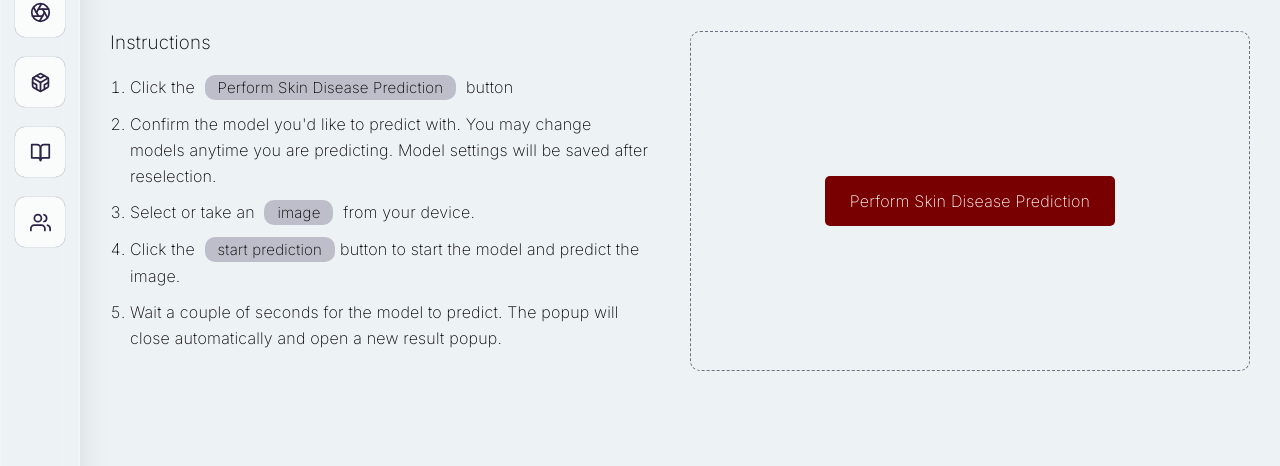
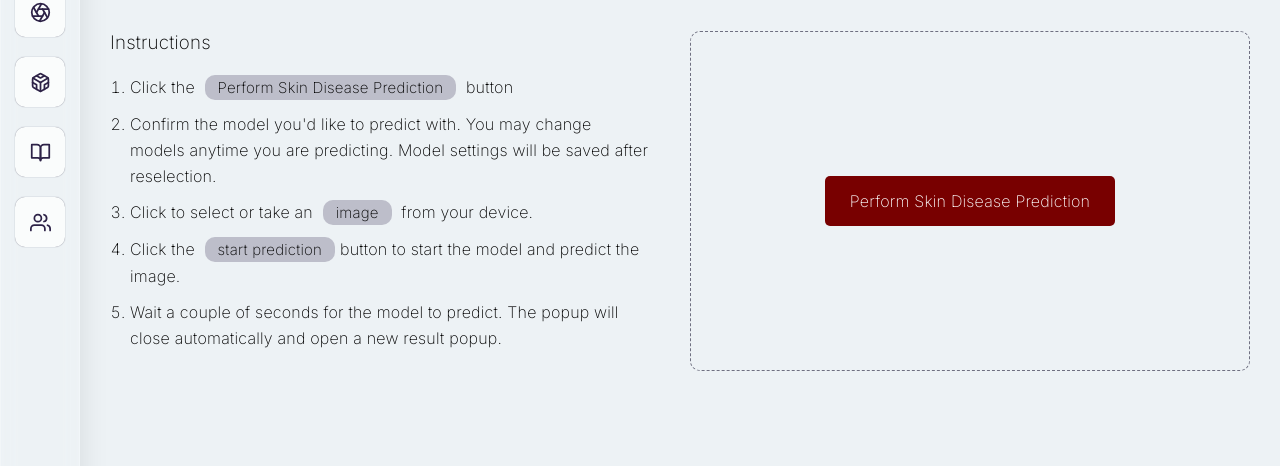
Before and after one commit to ameibrahim/SkinConditions, a PHP site: page /predict.php in a window 1280 px wide. Shown: the part 198-664 px from the top of the page. Run offline with PHP 8.4, Linux system fonts and the light colour scheme; data that the repository does not hold is empty.

Commit message:
Message Change

```diff
--- a/components/predictionOverlay.php
+++ b/components/predictionOverlay.php
@@ -23,7 +23,7 @@
 
             <label for="image-predict" class="image-upload-wrapper">
                 <div class="select-image">
-                    select or take an image to predict
+                    click here to select or take an image to predict
                 </div>
                 <img src class="image-predict-chosen-preview" alt="">
                 <input style="display:none;" type="file" id="image-predict" accept="image/*" onchange="handlePredictingImageChange(event)">
--- a/predict.php
+++ b/predict.php
@@ -30,7 +30,7 @@
                 <ol>
                     <li>Click the <highlight>Perform Skin Disease Prediction</highlight> button</li>
                     <li>Confirm the model you'd like to predict with. You may change models anytime you are predicting. Model settings will be saved after reselection.</li>
-                    <li>Select or take an <highlight>image</highlight> from your device.</li>
+                    <li>Click to select or take an <highlight>image</highlight> from your device.</li>
                     <li>Click the <highlight>start prediction</highlight>button to start the model and predict the image.</li>
                     <li>Wait a couple of seconds for the model to predict. The popup will close automatically and open a new result popup.</li>
                 </ol>
```
